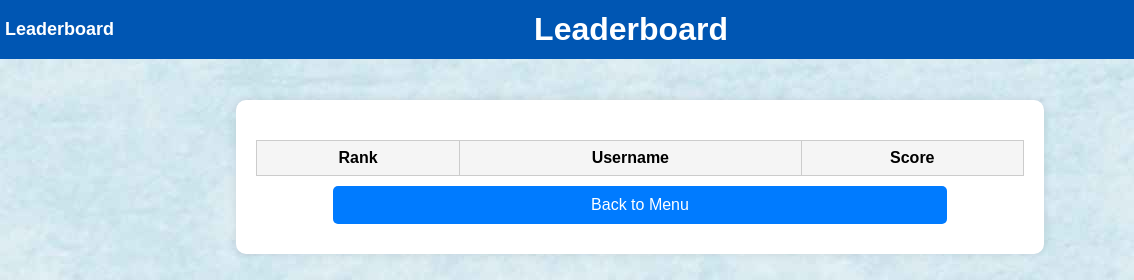
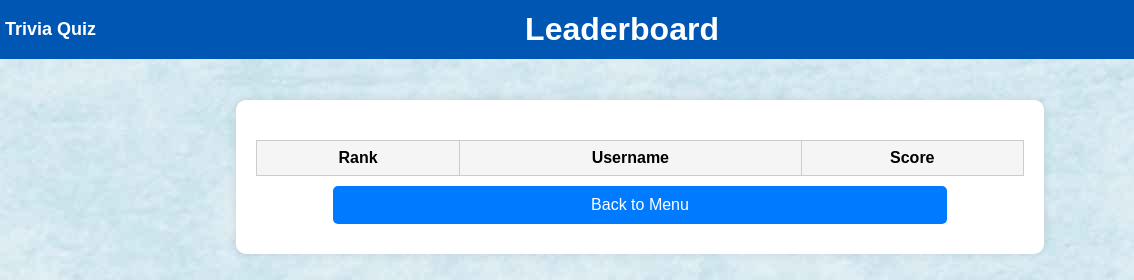
Before and after one commit to HaidarAv/quiz, a plain HTML site: page leaderboard.html in a window 1280 px wide. Shown: the top 280 px of the page, 0-1134 px from the left. Drawn offline with Linux system fonts and the light colour scheme; no server answers.

Commit message:
Update leaderboard.html

```diff
--- a/leaderboard.html
+++ b/leaderboard.html
@@ -11,7 +11,7 @@
 </head>
 <body>
     <div class="header">
-        <a href="leaderboard.html" class="header-link">Leaderboard</a>
+        <a href="index.html" class="header-link">Trivia Quiz</a>
         <h1>Leaderboard</h1>
         <div class="social-media">
             <a href="https://www.facebook.com/mhaidar.avicenna" class="social-icon" target="_blank"><i class="fab fa-facebook-f"></i></a>
```
